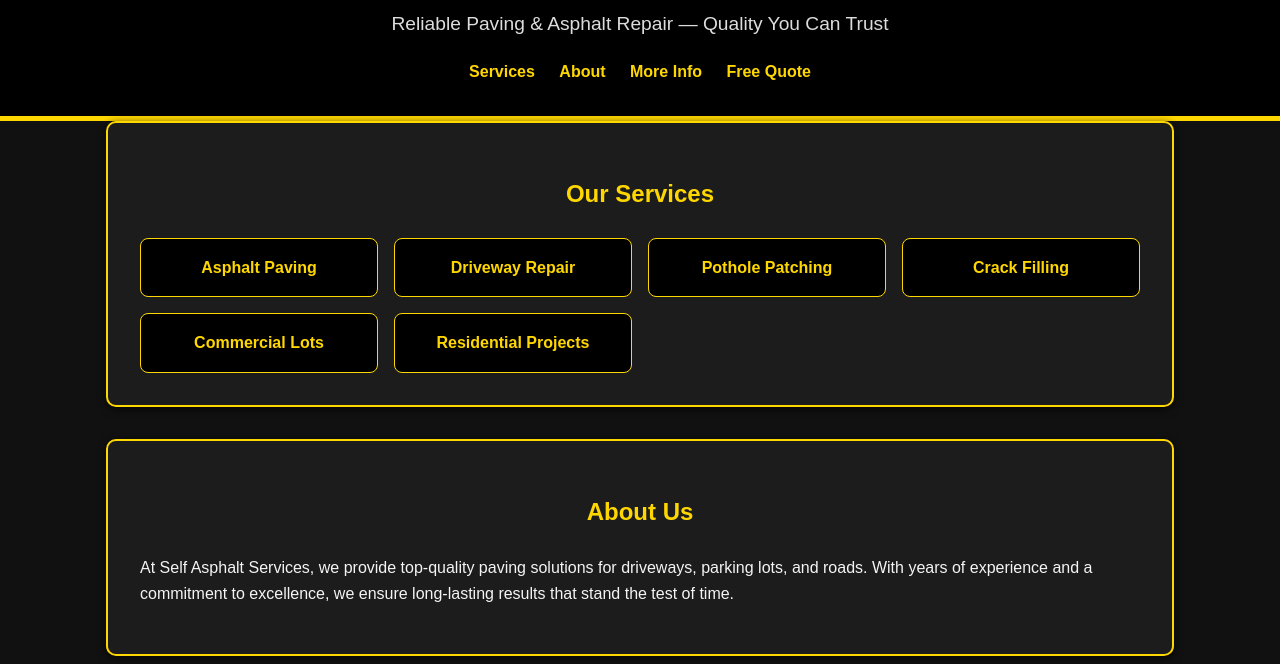
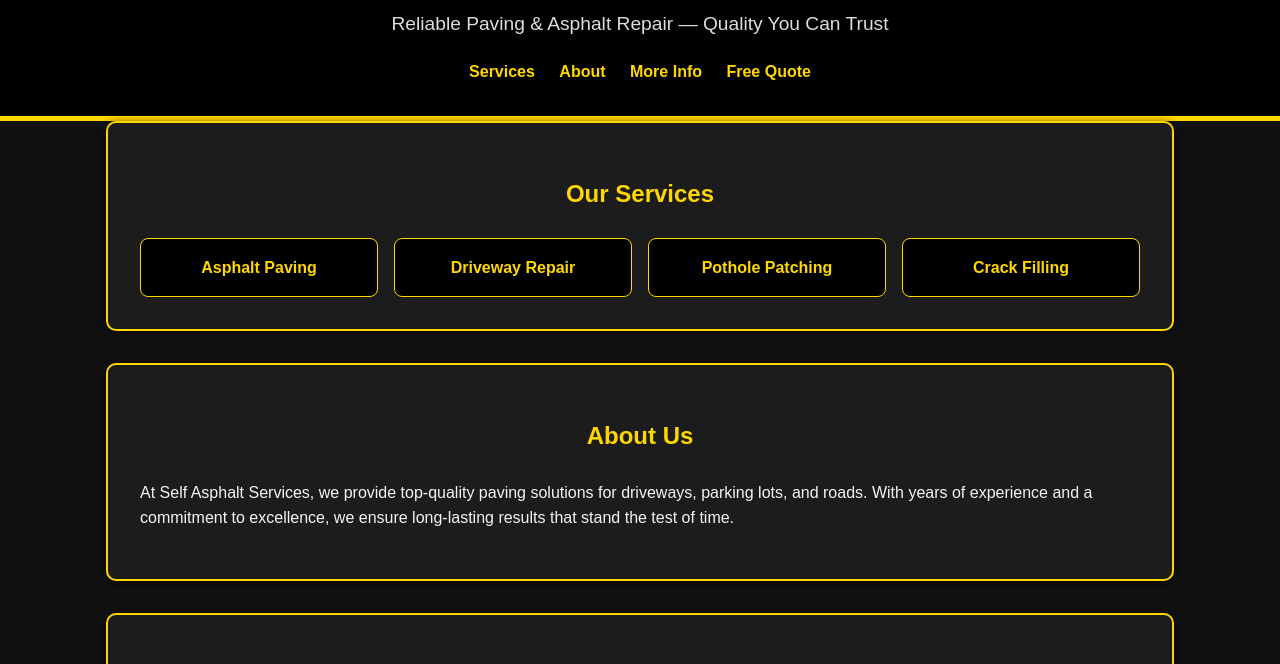
Before and after one commit to SelfAsphaltServices/selfasphaltservices, a plain HTML site: page index.html in a window 1280 px wide. Shown: the part 114-778 px from the top of the page. Drawn offline with Linux system fonts and the light colour scheme.

Commit message:
Update index.html

```diff
--- a/index.html
+++ b/index.html
@@ -151,8 +151,6 @@
       <div class="service-item">Driveway Repair</div>
       <div class="service-item">Pothole Patching</div>
       <div class="service-item">Crack Filling</div>
-      <div class="service-item">Commercial Lots</div>
-      <div class="service-item">Residential Projects</div>
     </div>
   </section>
 
```
